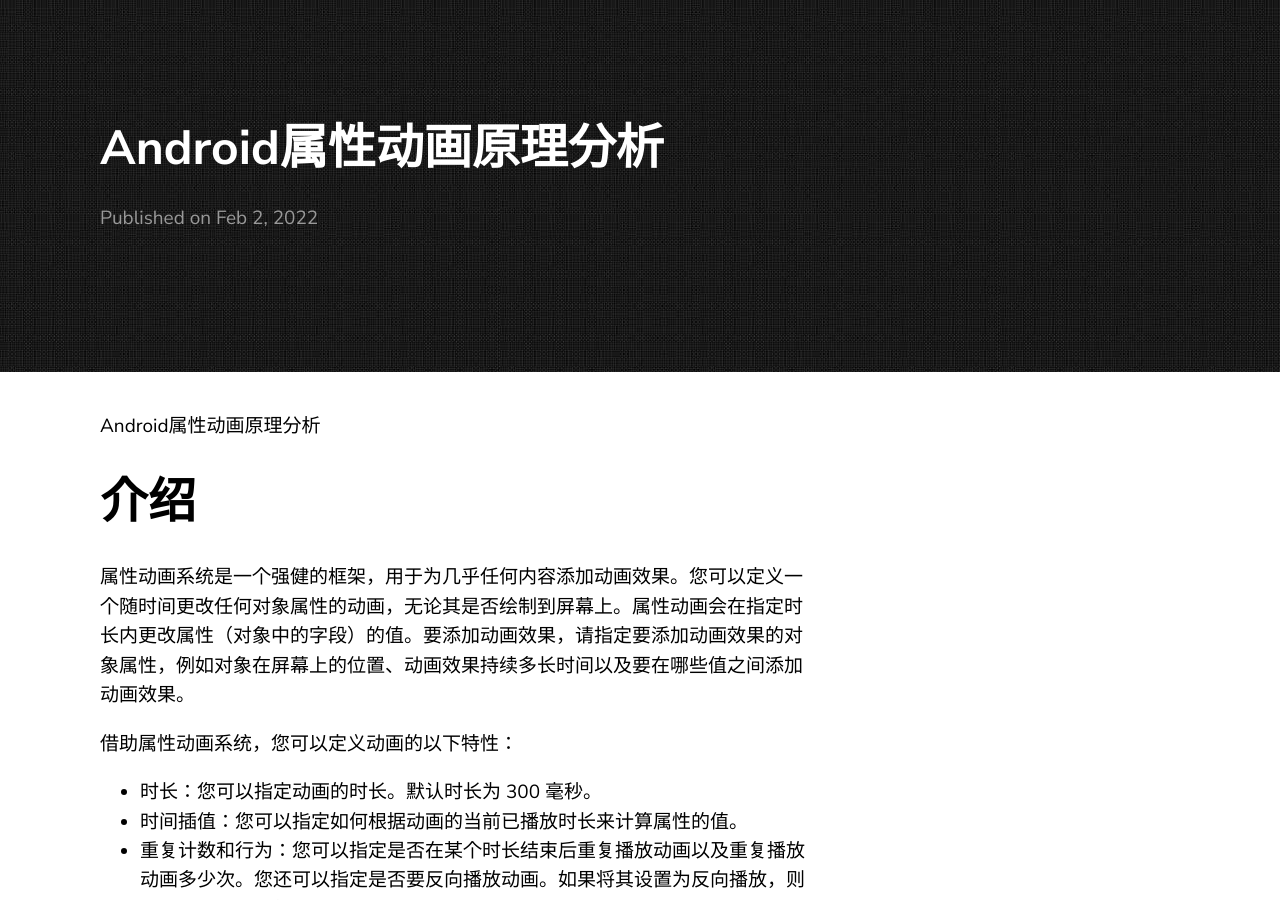
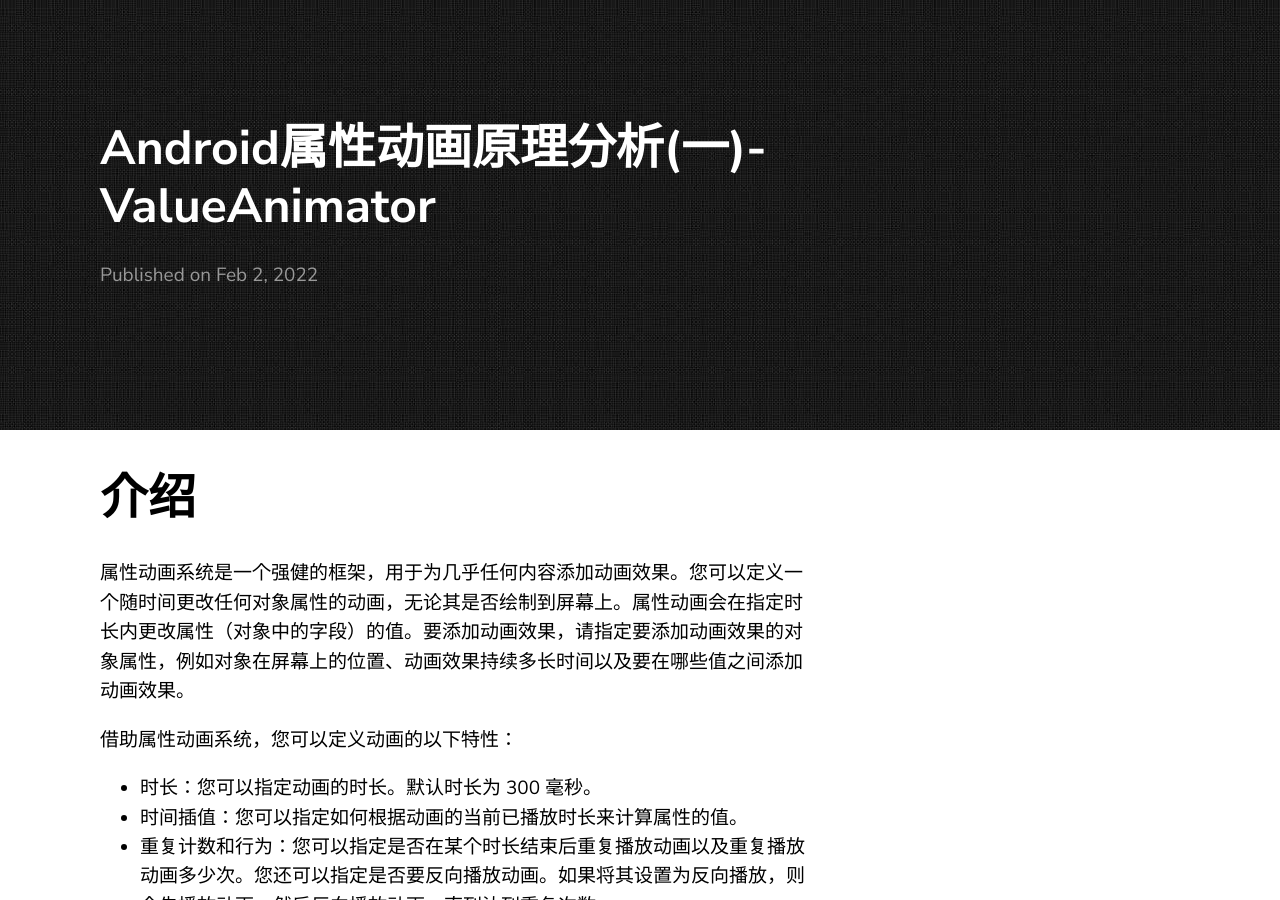
Before and after one commit to Bernie-sw-jiang/BernieJiang.github.io, a Jekyll site: the page built from _posts/2022-02-02-Android属性动画原理分析(一)-ValueAnimator.markdown, in a window 1280 px wide and 900 px high. Built offline with Jekyll 4.4.1, drawn with Linux system fonts in a browser that asks for light colours; some of the changed text lies outside the part shown.

Commit message:
feat: Android属性动画原理分析

````diff
--- a/_posts/2022-02-02-Android属性动画原理分析.markdown
+++ b/_posts/2022-02-02-Android属性动画原理分析(一)-ValueAnimator.markdown
@@ -1,9 +1,8 @@
 ---
 layout: post
-title:  "Android属性动画原理分析"
+title:  "Android属性动画原理分析(一)-ValueAnimator"
 date:   2022-02-02
 ---
-Android属性动画原理分析
 
 
 
@@ -262,7 +261,7 @@ public class AnimationHandler {
 继续往下，`AnimationHandler.addAnimationFrameCallback()`做了三件事：
 
 1. 如果`mAnimationCallbacks`长度为0，调用`getProvider().postFrameCallback(mFrameCallback)`
-2. 将实现了`AnimationFrameCallback`接口的callback添加进mAnimationCallbacks
+2. 将实现了`AnimationFrameCallback`接口的`callback`添加进`mAnimationCallbacks`
 3. 如果`delay` > 0,将`callback - (SystemClock.uptimeMillis() + delay)`键值对添加进`mDelayedCallbackStartTime`中
 
 ```java
````
Also changed, not shown: other parts of _posts/2022-02-02-Android属性动画原理分析(一)-ValueAnimator.markdown (+4 -2 lines).
